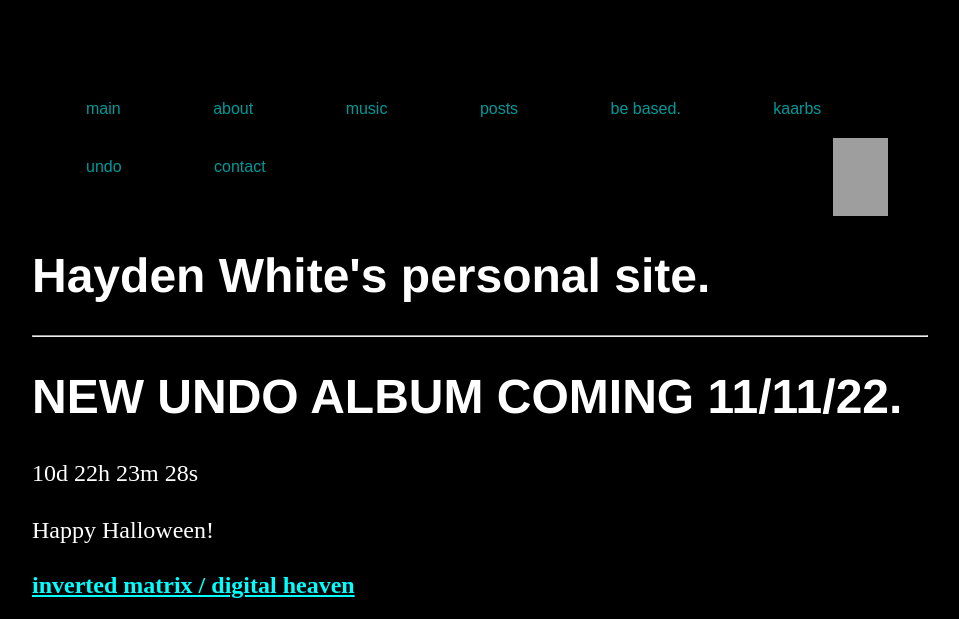
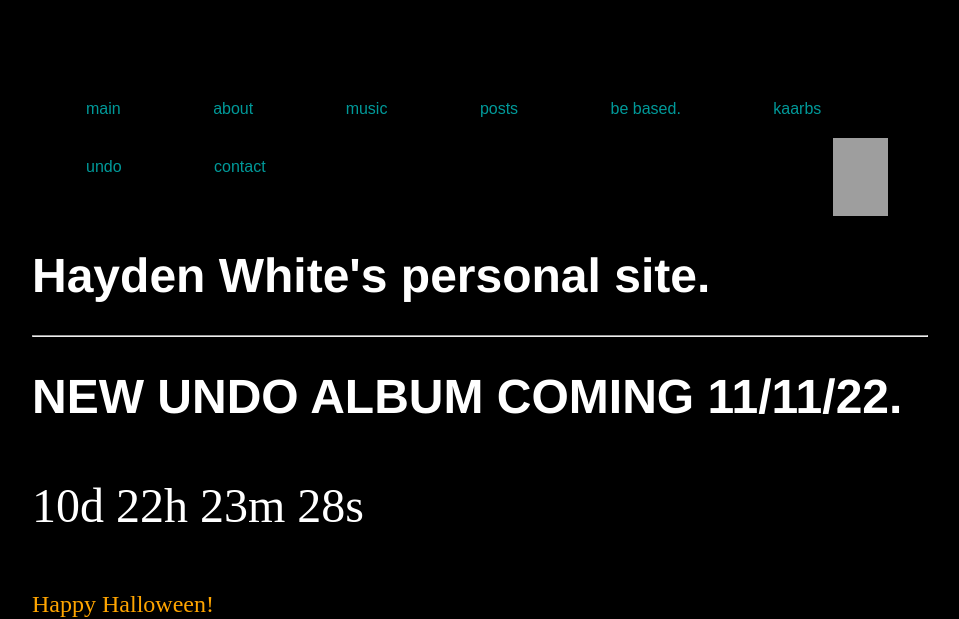
Before and after one commit to whiteVHS/whiteVHS.github.io, a Jekyll site: the page built from index.html, in a window 1280 px wide. Shown: the top 619 px of the page, without its empty margins (160-1119 px from the left). Built offline with Jekyll 4.4.1, drawn with Linux system fonts in a browser that asks for light colours; grey boxes are pictures that could not be loaded.

Commit message:
Update index.html

```diff
--- a/index.html
+++ b/index.html
@@ -5,9 +5,9 @@ title: Happy Hacking!
 <div class="blurb">
         <h1>Hayden White's personal site.</h1>
 	<hr>
-	<h1 style="font-size:300% text-align:center;"><strong>NEW UNDO ALBUM COMING 11/11/22.</strong></h1>
-	<p style="font-size:300% text-align:center;" id="timer"></p>
-	<p style="color:orange font-size:150% text-align:center;">Happy Halloween!</p>
+	<h1 style="font-size:300%" style="text-align:center;"><strong>NEW UNDO ALBUM COMING 11/11/22.</strong></h1>
+	<p style="font-size:300%" style="text-align:center;" id="timer"></p>
+	<p style="color:orange" style="font-size:150%" style="text-align:center;">Happy Halloween!</p>
 
 <script>
 var countDownDate = new Date("Nov 11, 2022 00:00:00").getTime();
```
